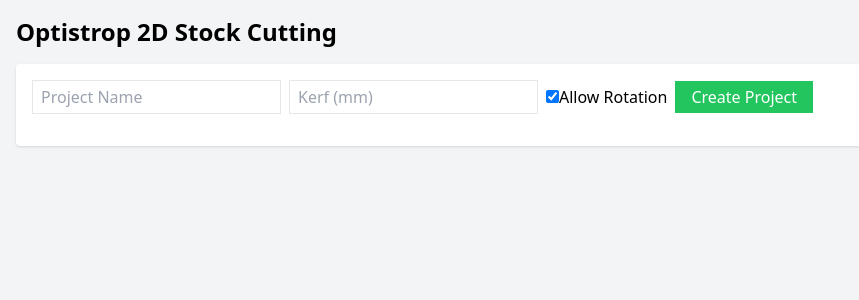
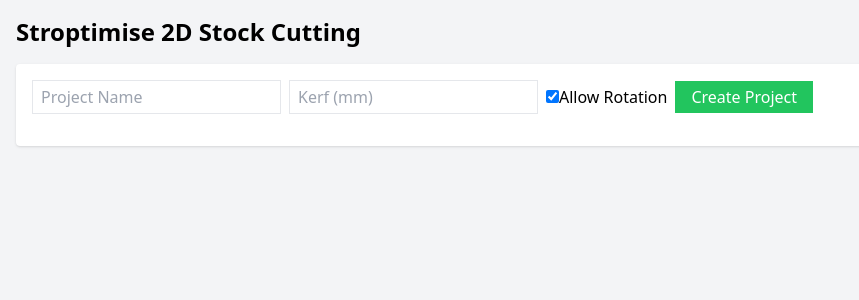
Before and after one commit to Jacob-G-Watson/Stroptimise, a React (Create React App) app in the folder frontend/: page / in a window 1280 px wide. Shown: the top 300 px of the page, without its empty margins (0-859 px from the left). Built offline with nearby package versions, Linux system fonts and the light colour scheme.

Commit message:
rename and model diagram

```diff
--- a/frontend/src/App.jsx
+++ b/frontend/src/App.jsx
@@ -1,4 +1,3 @@
-
 import React, { useState } from "react";
 import ProjectForm from "./components/ProjectForm";
 import SheetForm from "./components/SheetForm";
@@ -31,7 +30,7 @@
 
 	return (
 		<div className="min-h-screen bg-gray-100 p-4">
-      <h1 className="text-2xl font-bold mb-4">Optistrop 2D Stock Cutting</h1>
+			<h1 className="text-2xl font-bold mb-4">Stroptimise 2D Stock Cutting</h1>
 			<div className="bg-white p-4 rounded shadow">
 				<ProjectForm onSubmit={setProject} />
 				{project && (
```
Also changed, not shown: 1 other file (tests, documents, lock files or other folders). Lines whose indentation alone changed are shown as unchanged.
